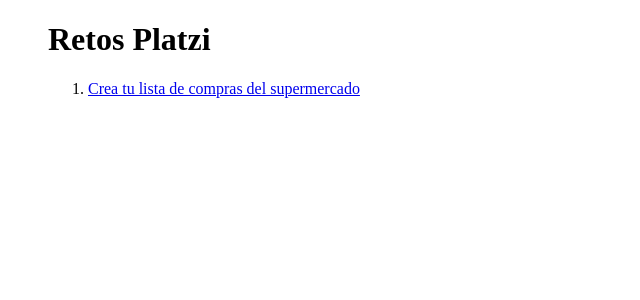
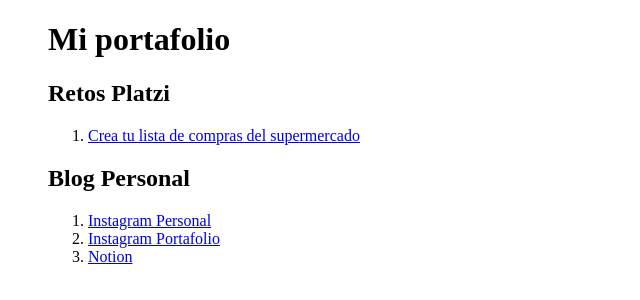
Before and after one commit to elysdan/curso, a plain HTML site: page index.html in a window 1280 px wide. Shown: the whole page, without its empty margins (0-640 px from the left). Drawn offline with Linux system fonts and the light colour scheme.

Commit message:
Update index.html

```diff
--- a/index.html
+++ b/index.html
@@ -7,9 +7,18 @@
 <body>
 	<main>
 		<ul>
-			<h1>Retos Platzi</h1>
+			<h1>Mi portafolio</h1>
+			<h2>Retos Platzi</h2>
 			<ol>
-				<li><a href="./retosplatzi/primerReto.html">Crea tu lista de compras del supermercado</a></li>
+				<li><a href="./retosplatzi/primerReto.html" target="_blank">Crea tu lista de compras del supermercado</a></li>
+			</ol>
+		</ul>
+		<ul>
+			<h2>Blog Personal</h2>
+			<ol>
+				<li><a href="https://www.instagram.com/elysdan/" target="_blank">Instagram Personal</a></li>
+				<li><a href="https://www.instagram.com/programmer.men/" target="_blank">Instagram Portafolio</a></li>
+				<li><a href="https://www.notion.so/f69dc1de99e04d079b25c516660787ae?v=e0120ea0dde1421f94215d5327355798" target="_blank">Notion</a></li>
 			</ol>
 		</ul>
 	</main>
```
